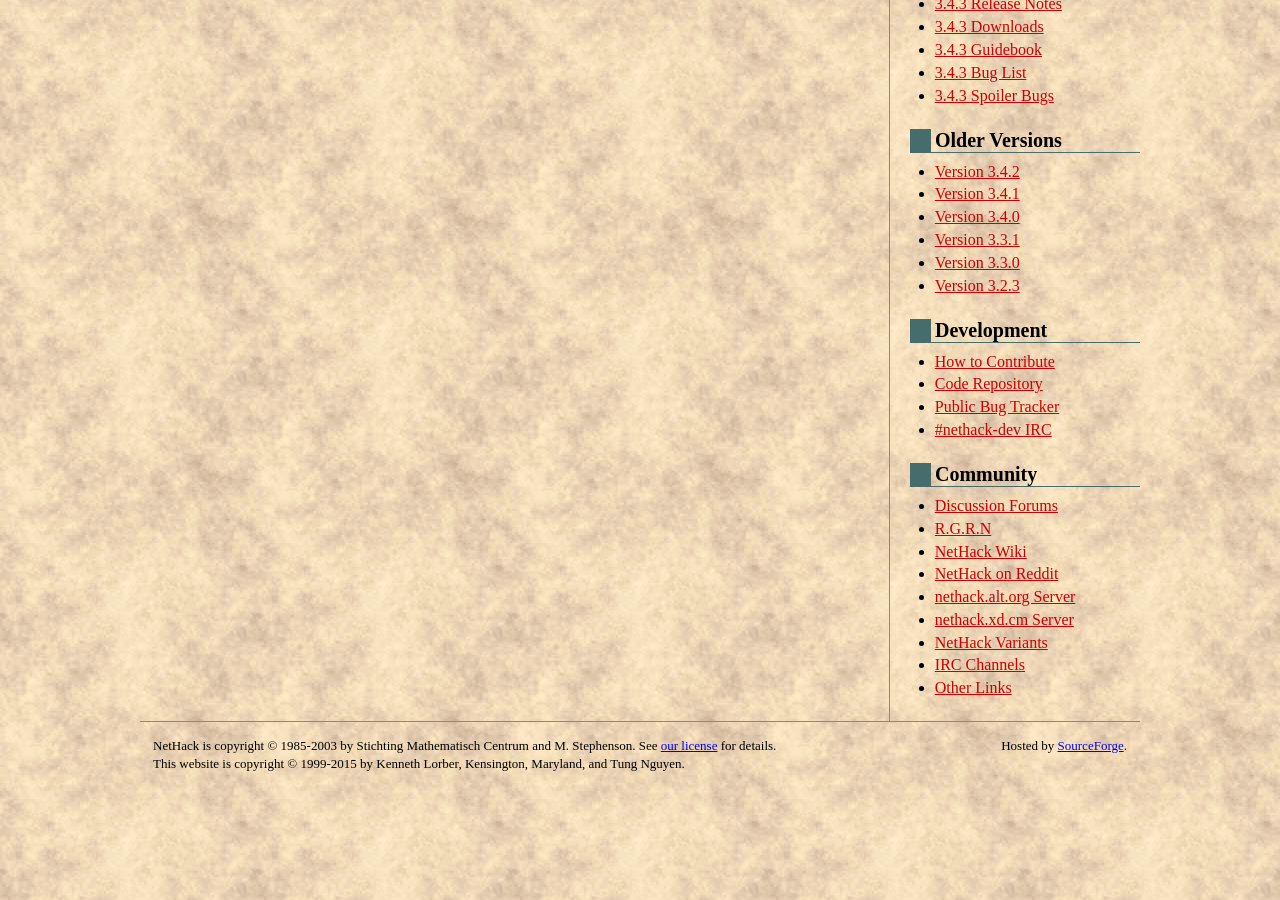
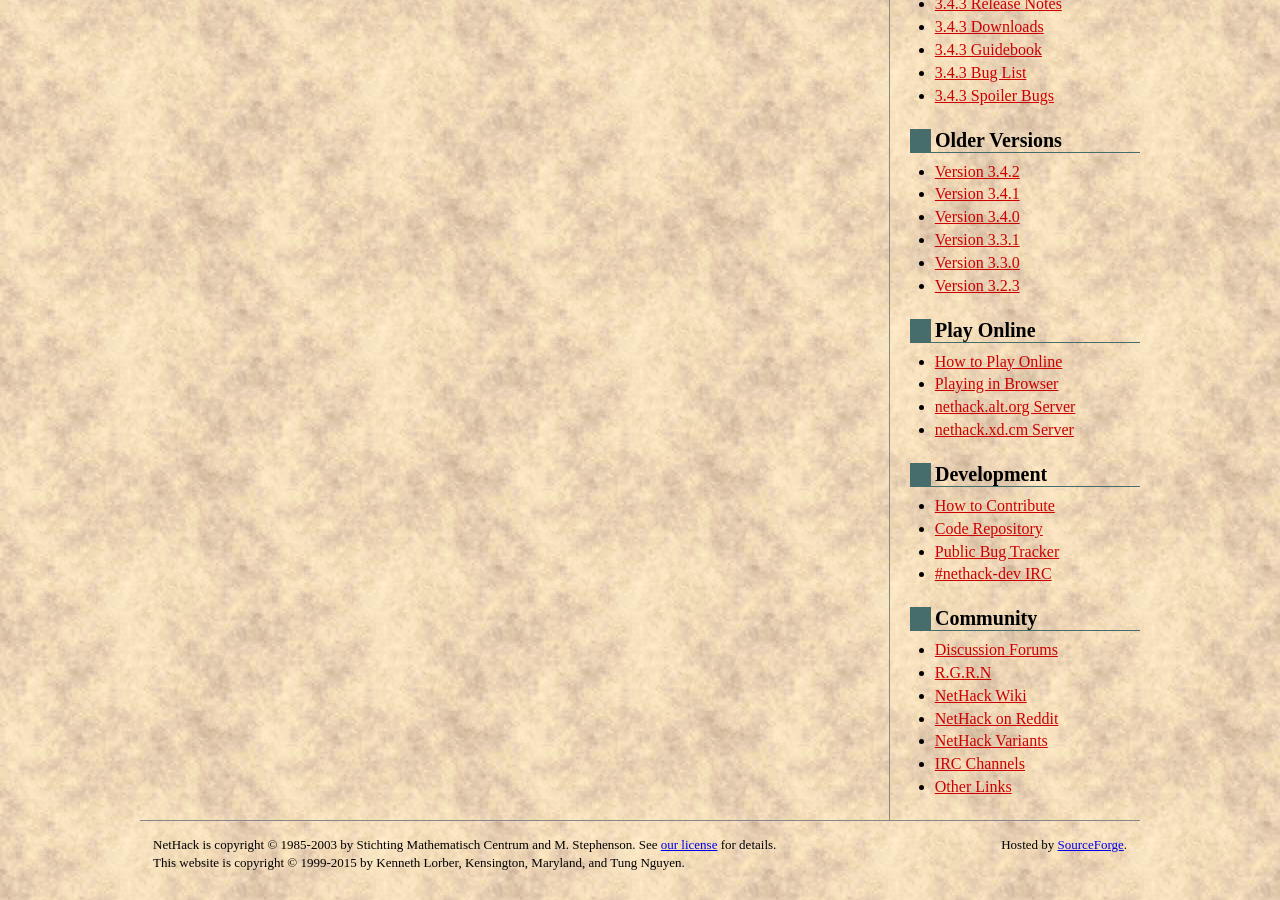
Before and after one commit to tung/nethack-www, a Jekyll site: the page built from index.html, in a window 1280 px wide and 900 px high, scrolled down 673 px. Built offline with Jekyll 4.4.1, drawn with Linux system fonts in a browser that asks for light colours.

Commit message:
Add "Play Online" section to navigation sidebar
A number of online servers exist for NetHack and NetHack variants, but
it's not obvious how to play on them, why it's worth playing on them or
even that they exist, so give them a bit of exposure.

"Playing in Browser" would be a page linking to ways that various
NetHack servers can be played online without downloading any special
client software, such as:

* nethack.alt.org - Flash and Java clients.  Hosts its own patched
  version of NetHack.

* webhack.webhook.org - Web terminal: needs a browser with websocket
  support.  Connects to nethack.alt.org but is otherwise unaffiliated
  with it.

* nethack.xd.cm - Had a web terminal back when it was acehack.de, but
  currently doesn't; I think getting it back up on the new server is in
  progress.  Hosts NAOHack along with a few NetHack variants.

* Ebonhack and projects related to it may still be around, and if they
  are, they're worth mentioning somewhere in this section of the site.

All of this is subject to change, like all parts of the sidebar.

```diff
--- a/_includes/nav.html
+++ b/_includes/nav.html
@@ -3,6 +3,7 @@
     {% include nav/blog.html %}
     {% include nav/latest-version.html %}
     {% include nav/older-versions.html %}
+    {% include nav/play-online.html %}
     {% include nav/development.html %}
     {% include nav/community.html %}
 </nav>
--- a/_includes/nav/community.html
+++ b/_includes/nav/community.html
@@ -5,8 +5,6 @@
         <li><a href="#">R.G.R.N</a></li>
         <li><a href="#">NetHack Wiki</a></li>
         <li><a href="#">NetHack on Reddit</a></li>
-        <li><a href="#">nethack.alt.org Server</a></li>
-        <li><a href="#">nethack.xd.cm Server</a></li>
         <li><a href="#">NetHack Variants</a></li>
         <li><a href="#">IRC Channels</a></li>
         <li><a href="#">Other Links</a></li>
--- /dev/null
+++ b/_includes/nav/play-online.html
@@ -0,0 +1,9 @@
+<div>
+    <h2>Play Online</h2>
+    <ul>
+        <li><a href="#">How to Play Online</a></li>
+        <li><a href="#">Playing in Browser</a></li>
+        <li><a href="#">nethack.alt.org Server</a></li>
+        <li><a href="#">nethack.xd.cm Server</a></li>
+    </ul>
+</div>
```
